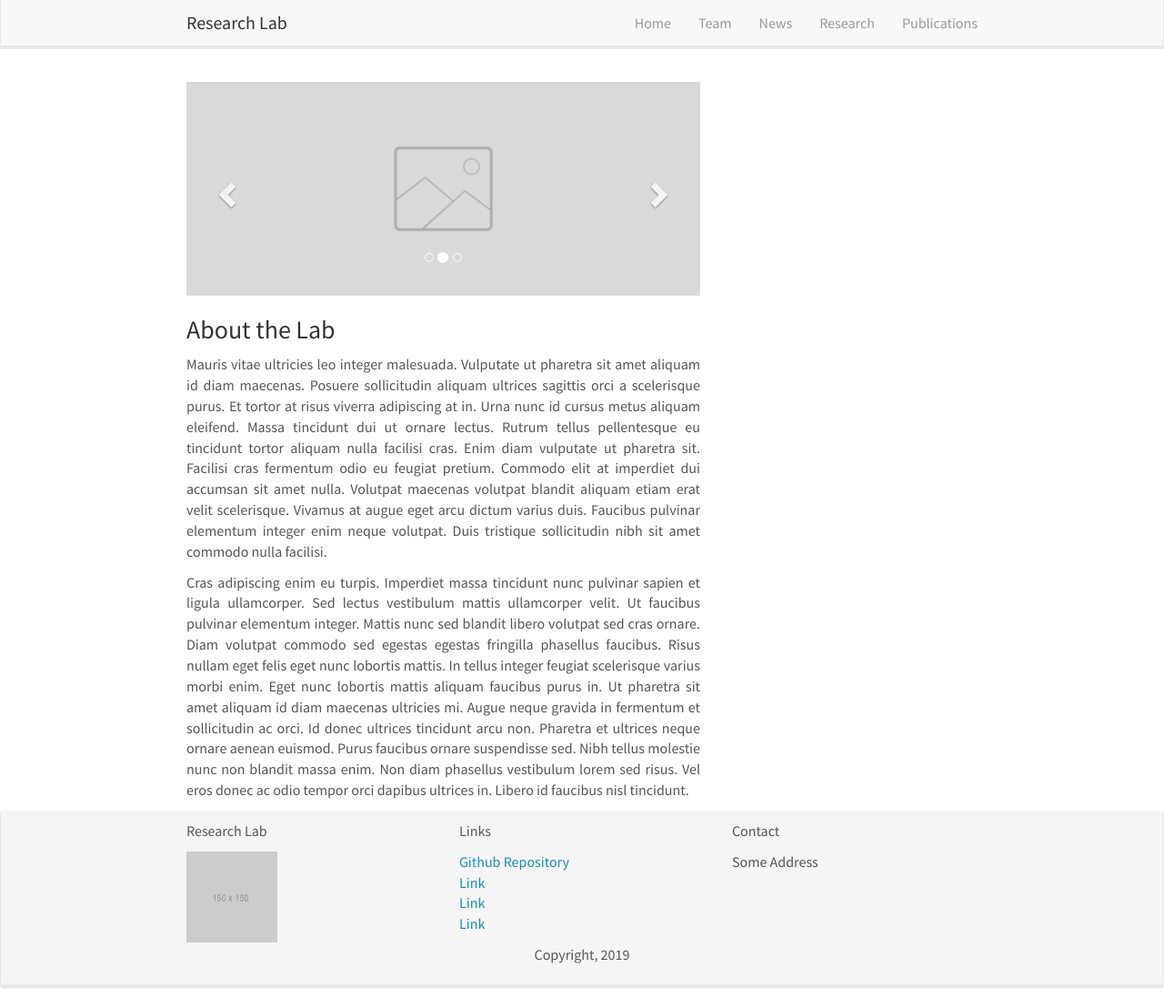
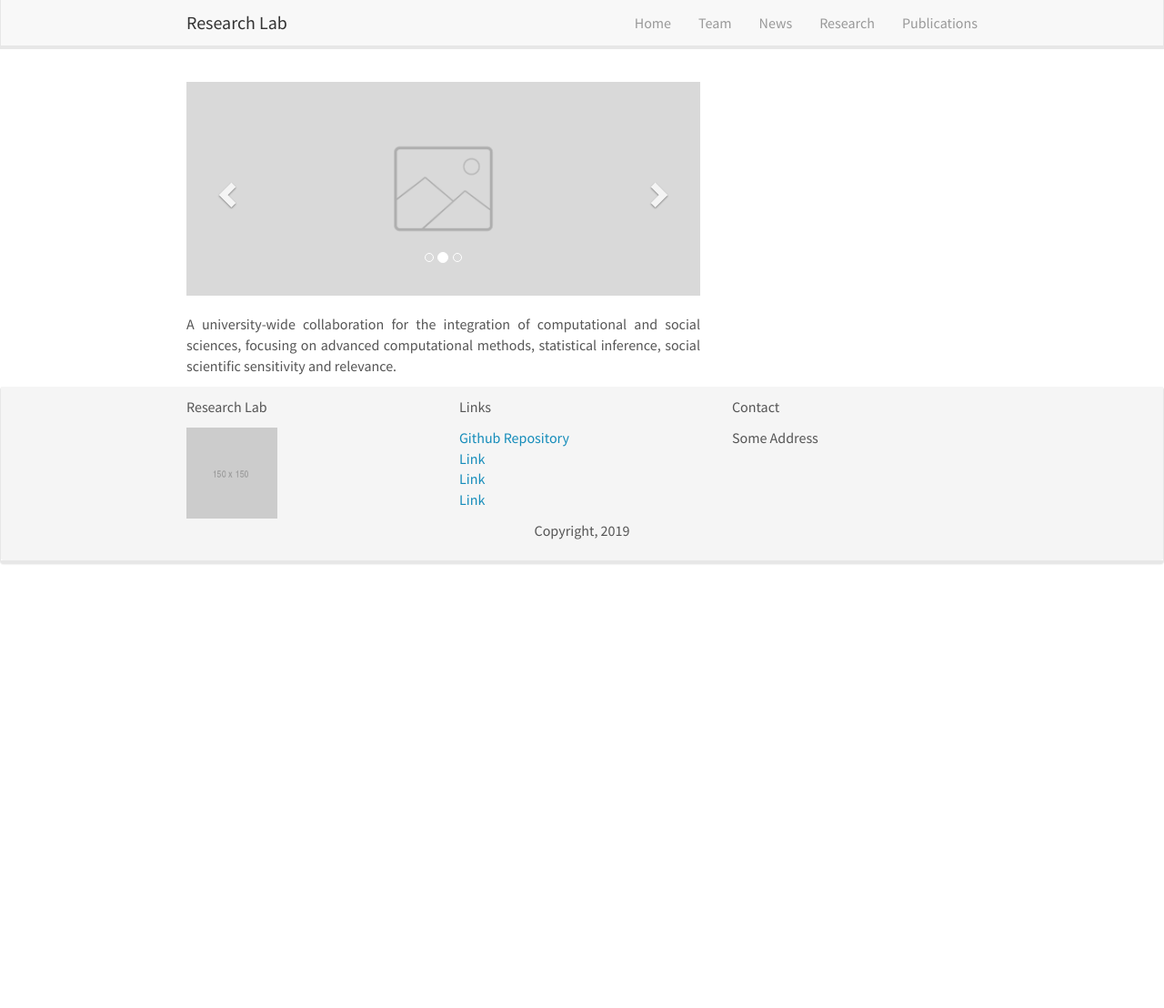
Before and after one commit to uucsslab/uucsslab.github.io, a Jekyll site: the page built from _pages/home.md, in a window 1280 px wide and 1108 px high. Shown: the whole window at 91% size. Built offline with Jekyll 4.4.1, drawn with Linux system fonts in a browser that asks for light colours; nearby versions of some CDN libraries; comment, search, counter and statistics services are not loaded.

Commit message:
updated home

```diff
--- a/_pages/home.md
+++ b/_pages/home.md
@@ -1,13 +1,9 @@
 ---
 title: "Home"
 layout: homelay
-excerpt: "RT2 Lab at Institut Curie"
+excerpt: "CSS Lab at Uppsala University"
 sitemap: false
 permalink: /
 ---
 
-### About the Lab
-
-Mauris vitae ultricies leo integer malesuada. Vulputate ut pharetra sit amet aliquam id diam maecenas. Posuere sollicitudin aliquam ultrices sagittis orci a scelerisque purus. Et tortor at risus viverra adipiscing at in. Urna nunc id cursus metus aliquam eleifend. Massa tincidunt dui ut ornare lectus. Rutrum tellus pellentesque eu tincidunt tortor aliquam nulla facilisi cras. Enim diam vulputate ut pharetra sit. Facilisi cras fermentum odio eu feugiat pretium. Commodo elit at imperdiet dui accumsan sit amet nulla. Volutpat maecenas volutpat blandit aliquam etiam erat velit scelerisque. Vivamus at augue eget arcu dictum varius duis. Faucibus pulvinar elementum integer enim neque volutpat. Duis tristique sollicitudin nibh sit amet commodo nulla facilisi.
-
-Cras adipiscing enim eu turpis. Imperdiet massa tincidunt nunc pulvinar sapien et ligula ullamcorper. Sed lectus vestibulum mattis ullamcorper velit. Ut faucibus pulvinar elementum integer. Mattis nunc sed blandit libero volutpat sed cras ornare. Diam volutpat commodo sed egestas egestas fringilla phasellus faucibus. Risus nullam eget felis eget nunc lobortis mattis. In tellus integer feugiat scelerisque varius morbi enim. Eget nunc lobortis mattis aliquam faucibus purus in. Ut pharetra sit amet aliquam id diam maecenas ultricies mi. Augue neque gravida in fermentum et sollicitudin ac orci. Id donec ultrices tincidunt arcu non. Pharetra et ultrices neque ornare aenean euismod. Purus faucibus ornare suspendisse sed. Nibh tellus molestie nunc non blandit massa enim. Non diam phasellus vestibulum lorem sed risus. Vel eros donec ac odio tempor orci dapibus ultrices in. Libero id faucibus nisl tincidunt.
+A university-wide collaboration for the integration of computational and social sciences, focusing on advanced computational methods, statistical inference, social scientific sensitivity and relevance.
```
